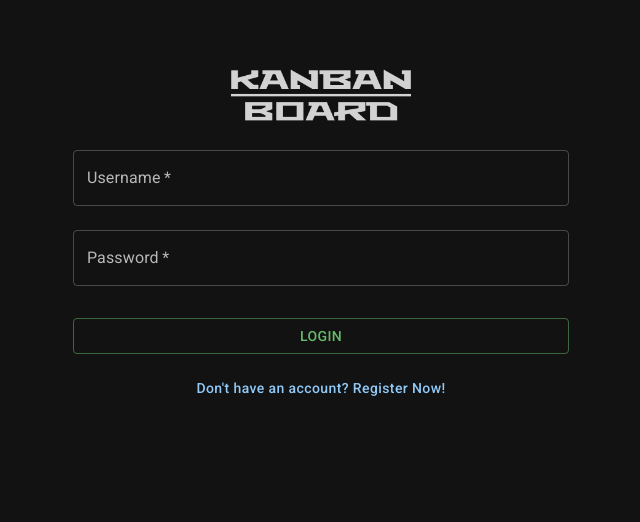
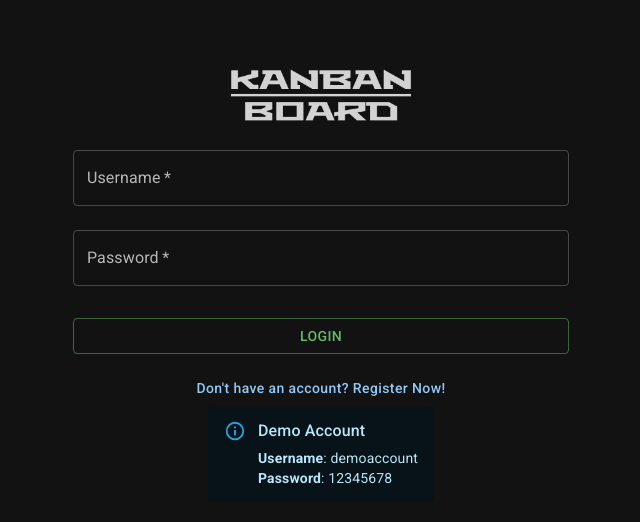
Before and after one commit to DeviousLab/mern-kanban-board, a React (Create React App) app in the folder client/: page /login in a window 1280 px wide. Shown: the top 522 px of the page, without its empty margins (319-959 px from the left). Built offline with nearby package versions, Linux system fonts and the light colour scheme; the HTML template or start-up script is replaced by a standard one.

Commit message:
Added demo account details to login
Signed-off-by: DeviousLab <deviouslab@gmail.com>

```diff
--- a/client/src/pages/SignIn.jsx
+++ b/client/src/pages/SignIn.jsx
@@ -1,5 +1,5 @@
 import React, { useState } from 'react'
-import { Box, Button, TextField } from '@mui/material'
+import { Box, Button, TextField, Alert, AlertTitle } from '@mui/material'
 import { Link, useNavigate } from 'react-router-dom'
 import LoadingButton from '@mui/lab/LoadingButton'
 
@@ -103,6 +103,12 @@ const SignIn = () => {
       >
         Don't have an account? Register Now!
       </Button>
+      <Alert severity="info">
+        <AlertTitle>Demo Account</AlertTitle>
+        <strong>Username</strong>: demoaccount
+        <br />
+        <strong>Password</strong>: 12345678
+      </Alert>
     </>
   )
 }
```
